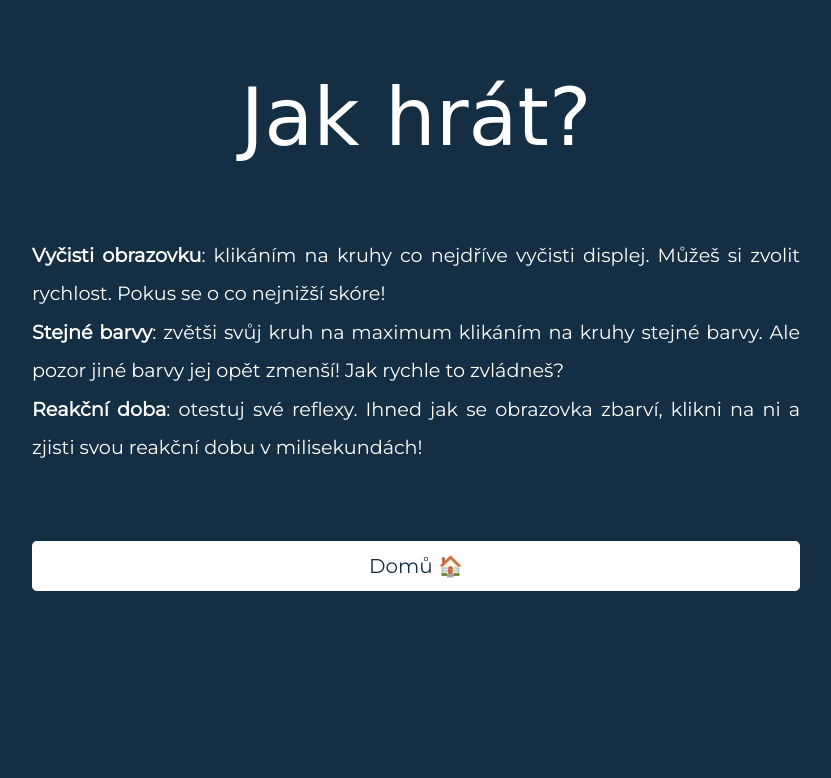
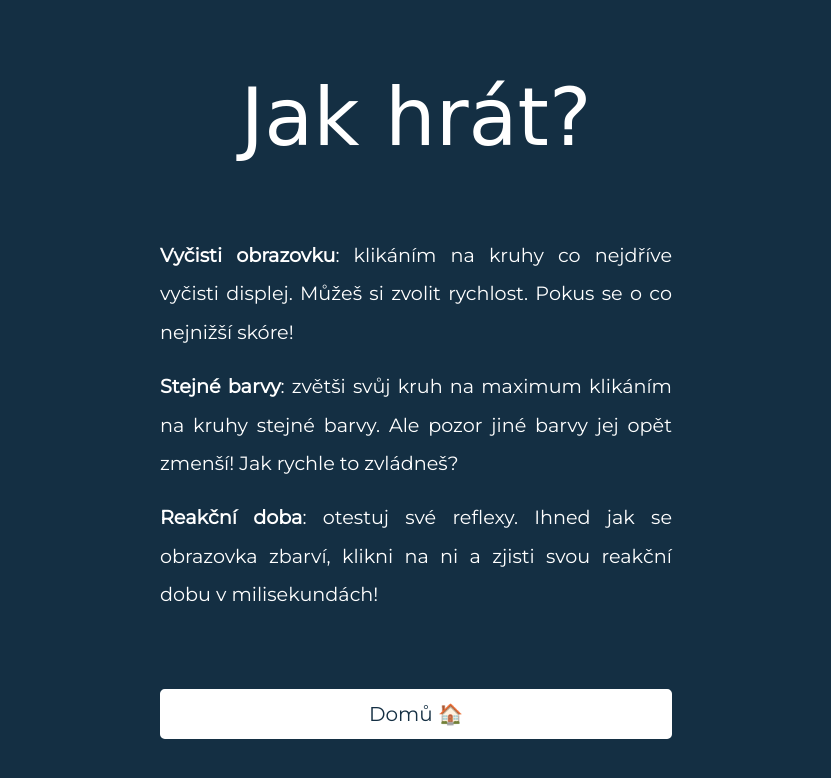
Before and after one commit to TeVr42/tapapp-js-python, a Flask app: page /modry/info in a window 1280 px wide. Shown: the top 778 px of the page, without its empty margins (224-1055 px from the left). Run offline with Flask 2, Linux system fonts and the light colour scheme; some web fonts are replaced.

Commit message:
Uprava sirky info textu

```diff
--- a/static/style.css
+++ b/static/style.css
@@ -109,7 +109,7 @@ h1 {
 }
 
 .info-text {
-    width: 60%;
+    width: 40%;
     line-height: 2;
 }
 
@@ -118,7 +118,7 @@ h1 {
 }
 
 .info-tlacitko {
-    width: 60%;
+    width: 40%;
 }
 
 .kruh {
--- a/templates/info.html
+++ b/templates/info.html
@@ -5,15 +5,11 @@
 	<h1 class="napis-odsazeni"> Jak hrát? </h1>
 
     <div class="info-text">
-    <p class="napis-spodni-odsazeni">
 
-        <strong>Vyčisti obrazovku</strong>: klikáním na kruhy co nejdříve vyčisti displej. Můžeš si zvolit rychlost. Pokus se o co nejnižší skóre!
-        <br>
-        <strong>Stejné barvy</strong>: zvětši svůj kruh na maximum klikáním na kruhy stejné barvy. Ale pozor jiné barvy jej opět zmenší! Jak rychle to zvládneš?
-        <br>
-        <strong>Reakční doba</strong>: otestuj své reflexy. Ihned jak se obrazovka zbarví, klikni na ni a zjisti svou reakční dobu v milisekundách!
+        <p><strong>Vyčisti obrazovku</strong>: klikáním na kruhy co nejdříve vyčisti displej. Můžeš si zvolit rychlost. Pokus se o co nejnižší skóre!</p>
+        <p><strong>Stejné barvy</strong>: zvětši svůj kruh na maximum klikáním na kruhy stejné barvy. Ale pozor jiné barvy jej opět zmenší! Jak rychle to zvládneš?</p>
+        <p class="napis-spodni-odsazeni"><strong>Reakční doba</strong>: otestuj své reflexy. Ihned jak se obrazovka zbarví, klikni na ni a zjisti svou reakční dobu v milisekundách!</p>
 
-    </p>
     </div>
     <a href="{{ url_for('barevny', barva=mode) }}">
         <button class="{{ nastaveni['tmavy_btn'] }} info-tlacitko">Domů 🏠</button>
```
